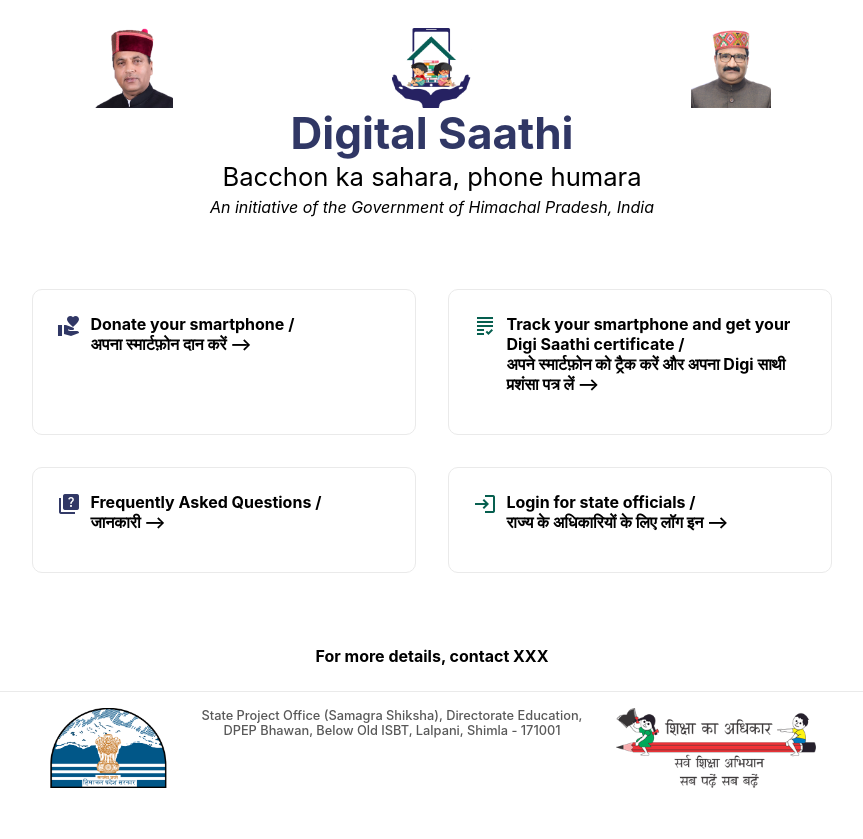
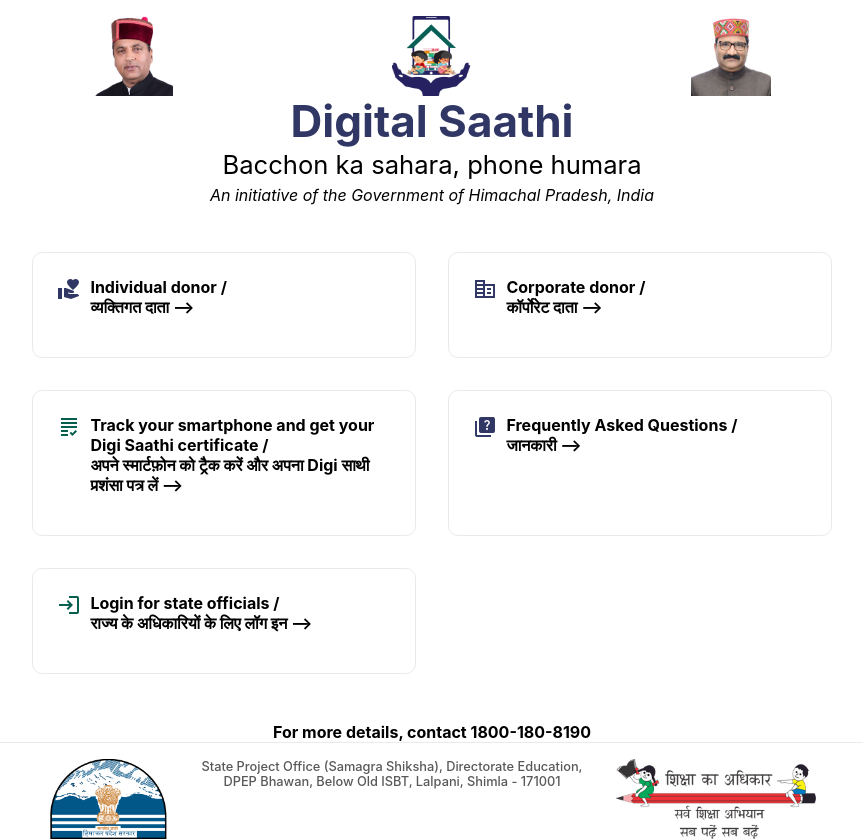
Before and after one commit to Samagra-Development/x-admin-device-donation, a Next.js app in the folder portal/: page / in a window 1280 px wide. Shown: the whole page, without its empty margins (208-1071 px from the left). Before the commit the page ends 800 px from the top, so only its background shows below. Built offline with nearby package versions, Linux system fonts and the light colour scheme; no server answers; what react-toast-notifications would draw is missing.

Commit message:
fixes #2, #3

```diff
--- a/portal/components/config.js
+++ b/portal/components/config.js
@@ -19,12 +19,29 @@
   ],
   homepageCards: [
     {
+    //   title: {
+    //     en: "Donate your smartphone",
+    //     hi: "अपना स्मार्टफ़ोन दान करें",
+    //   },
+    //   target: "/donate",
+    //   icon: "volunteer_activism",
+    //   colour: "primary",
+    // },{
       title: {
-        en: "Donate your smartphone",
-        hi: "अपना स्मार्टफ़ोन दान करें",
+        en: "Individual donor",
+        hi: "व्यक्तिगत दाता ",
       },
-      target: "/donate",
+      target: process.env.NEXT_PUBLIC_DONATE_DEVICE_INDIV_FORM_URL,
       icon: "volunteer_activism",
+      colour: "primary",
+    },
+    {
+      title: {
+        en: "Corporate donor",
+        hi: "कॉर्पोरेट दाता",
+      },
+      target: process.env.NEXT_PUBLIC_DONATE_DEVICE_CORP_FORM_URL,
+      icon: "corporate_fare",
       colour: "primary",
     },
     {
@@ -41,7 +58,7 @@
         en: "Frequently Asked Questions",
         hi: "जानकारी",
       },
-      target: "/#",
+      target: "https://drive.google.com/file/d/1uKVDD2_c94I3qU85VEJrlKx4I8VDd0lp/view",
       icon: "quiz",
       colour: "primary",
     },
@@ -98,7 +115,7 @@
   statusChoices: [
     {
       id: "no-action-taken",
-      name: "No Action Taken",
+      name: "Donation in Progress",//No Action Taken
       icon: "warning",
       style: "error",
     },
--- a/portal/components/layout.js
+++ b/portal/components/layout.js
@@ -78,7 +78,7 @@
         >
           {activeChildren}
         </main>
-        <span className={styles.credit}>For more details, contact XXX </span>
+        <span className={styles.credit}>For more details, contact 1800-180-8190 </span>
         <footer className={styles.footer}>
           <div className={styles.logo}>
             <Image
```
Also changed, not shown: portal/pages/donate.js (deleted, +0 -35 lines).
